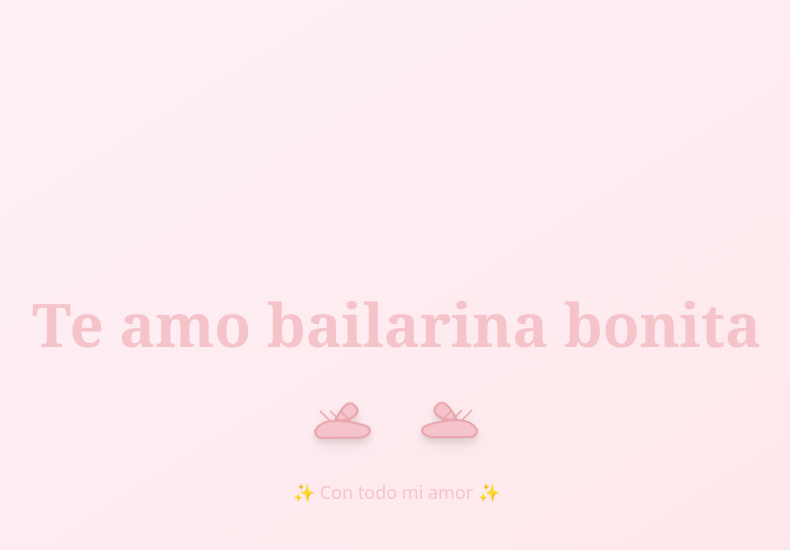
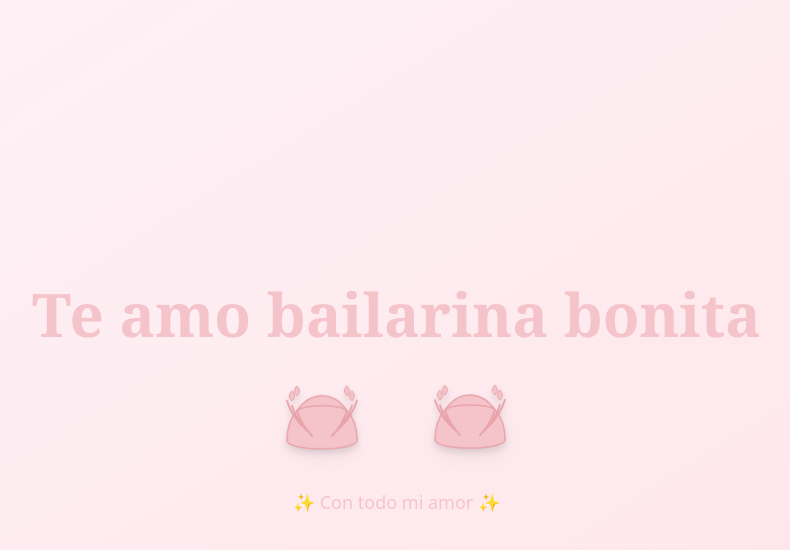
Before and after one commit to dambasilio/sophii, a React (Vite) app: page / in a window 1280 px wide. Both pictures are taken after a click on the element 640 px from the left and 400 px from the top of the page. Shown: the top 550 px of the page, without its empty margins (244-1034 px from the left). Built offline with nearby package versions, Linux system fonts and the light colour scheme.

Commit message:
Refactor: Improve ballet shoe appearance
Update the ballet shoe SVG to better resemble ballet shoes.

```diff
--- a/src/components/LoveMessage.tsx
+++ b/src/components/LoveMessage.tsx
@@ -8,53 +8,127 @@ const LoveMessage = ({ isVisible }: { isVisible: boolean }) => {
         Te amo bailarina bonita
       </h1>
 
-      <div className="flex justify-center items-center space-x-8 animate-ballet-shoes-dance">
+      <div className="flex justify-center items-center space-x-12 animate-ballet-shoes-dance">
         {/* Zapatilla izquierda */}
         <div className="relative">
-          <svg width="80" height="60" viewBox="0 0 80 60" className="drop-shadow-lg">
-            <path
-              d="M15 45 Q20 35 35 35 Q50 35 65 40 Q70 42 70 45 Q70 50 60 52 L20 52 Q15 50 15 45 Z"
+          <svg width="100" height="80" viewBox="0 0 100 80" className="drop-shadow-lg">
+            {/* Suela de la zapatilla */}
+            <ellipse
+              cx="50"
+              cy="65"
+              rx="35"
+              ry="8"
               fill="#f5c4ca"
               stroke="#e8a3ab"
+              strokeWidth="1.5"
+            />
+
+            {/* Cuerpo principal de la zapatilla */}
+            <path
+              d="M15 65 Q15 45 25 35 Q35 25 50 25 Q65 25 75 35 Q85 45 85 65"
+              fill="#f5c4ca"
+              stroke="#e8a3ab"
+              strokeWidth="1.5"
+            />
+
+            {/* Punta de la zapatilla */}
+            <path
+              d="M25 35 Q35 20 50 20 Q65 20 75 35 Q70 30 50 30 Q30 30 25 35"
+              fill="#f5c4ca"
+              stroke="#e8a3ab"
+              strokeWidth="1.5"
+            />
+
+            {/* Cintas cruzadas */}
+            <path
+              d="M30 50 Q20 40 15 25 M35 55 Q25 45 20 30 M40 60 Q30 50 25 35"
+              stroke="#e8a3ab"
               strokeWidth="2"
+              fill="none"
+              strokeLinecap="round"
             />
             <path
-              d="M35 35 Q40 25 45 20 Q50 15 55 20 Q60 25 55 30 Q50 35 35 35"
+              d="M70 50 Q80 40 85 25 M65 55 Q75 45 80 30 M60 60 Q70 50 75 35"
+              stroke="#e8a3ab"
+              strokeWidth="2"
+              fill="none"
+              strokeLinecap="round"
+            />
+
+            {/* Lazos decorativos */}
+            <path
+              d="M20 25 Q15 20 20 15 Q25 20 20 25 M25 20 Q20 15 25 10 Q30 15 25 20"
               fill="#f5c4ca"
               stroke="#e8a3ab"
-              strokeWidth="2"
+              strokeWidth="1"
             />
-            {/* Cintas */}
             <path
-              d="M30 35 Q25 30 20 25 M40 35 Q35 30 30 25 M50 35 Q45 30 40 25"
+              d="M80 25 Q85 20 80 15 Q75 20 80 25 M75 20 Q80 15 75 10 Q70 15 75 20"
+              fill="#f5c4ca"
               stroke="#e8a3ab"
-              strokeWidth="1.5"
-              fill="none"
+              strokeWidth="1"
             />
           </svg>
         </div>
 
         {/* Zapatilla derecha */}
         <div className="relative">
-          <svg width="80" height="60" viewBox="0 0 80 60" className="drop-shadow-lg">
-            <path
-              d="M65 45 Q60 35 45 35 Q30 35 15 40 Q10 42 10 45 Q10 50 20 52 L60 52 Q65 50 65 45 Z"
+          <svg width="100" height="80" viewBox="0 0 100 80" className="drop-shadow-lg">
+            {/* Suela de la zapatilla */}
+            <ellipse
+              cx="50"
+              cy="65"
+              rx="35"
+              ry="8"
               fill="#f5c4ca"
               stroke="#e8a3ab"
+              strokeWidth="1.5"
+            />
+
+            {/* Cuerpo principal de la zapatilla */}
+            <path
+              d="M85 65 Q85 45 75 35 Q65 25 50 25 Q35 25 25 35 Q15 45 15 65"
+              fill="#f5c4ca"
+              stroke="#e8a3ab"
+              strokeWidth="1.5"
+            />
+
+            {/* Punta de la zapatilla */}
+            <path
+              d="M75 35 Q65 20 50 20 Q35 20 25 35 Q30 30 50 30 Q70 30 75 35"
+              fill="#f5c4ca"
+              stroke="#e8a3ab"
+              strokeWidth="1.5"
+            />
+
+            {/* Cintas cruzadas */}
+            <path
+              d="M70 50 Q80 40 85 25 M65 55 Q75 45 80 30 M60 60 Q70 50 75 35"
+              stroke="#e8a3ab"
               strokeWidth="2"
+              fill="none"
+              strokeLinecap="round"
             />
             <path
-              d="M45 35 Q40 25 35 20 Q30 15 25 20 Q20 25 25 30 Q30 35 45 35"
+              d="M30 50 Q20 40 15 25 M35 55 Q25 45 20 30 M40 60 Q30 50 25 35"
+              stroke="#e8a3ab"
+              strokeWidth="2"
+              fill="none"
+              strokeLinecap="round"
+            />
+
+            {/* Lazos decorativos */}
+            <path
+              d="M80 25 Q85 20 80 15 Q75 20 80 25 M75 20 Q80 15 75 10 Q70 15 75 20"
               fill="#f5c4ca"
               stroke="#e8a3ab"
-              strokeWidth="2"
+              strokeWidth="1"
             />
-            {/* Cintas */}
             <path
-              d="M50 35 Q55 30 60 25 M40 35 Q45 30 50 25 M30 35 Q35 30 40 25"
+              d="M20 25 Q15 20 20 15 Q25 20 20 25 M25 20 Q20 15 25 10 Q30 15 25 20"
+              fill="#f5c4ca"
               stroke="#e8a3ab"
-              strokeWidth="1.5"
-              fill="none"
+              strokeWidth="1"
             />
           </svg>
         </div>
```
